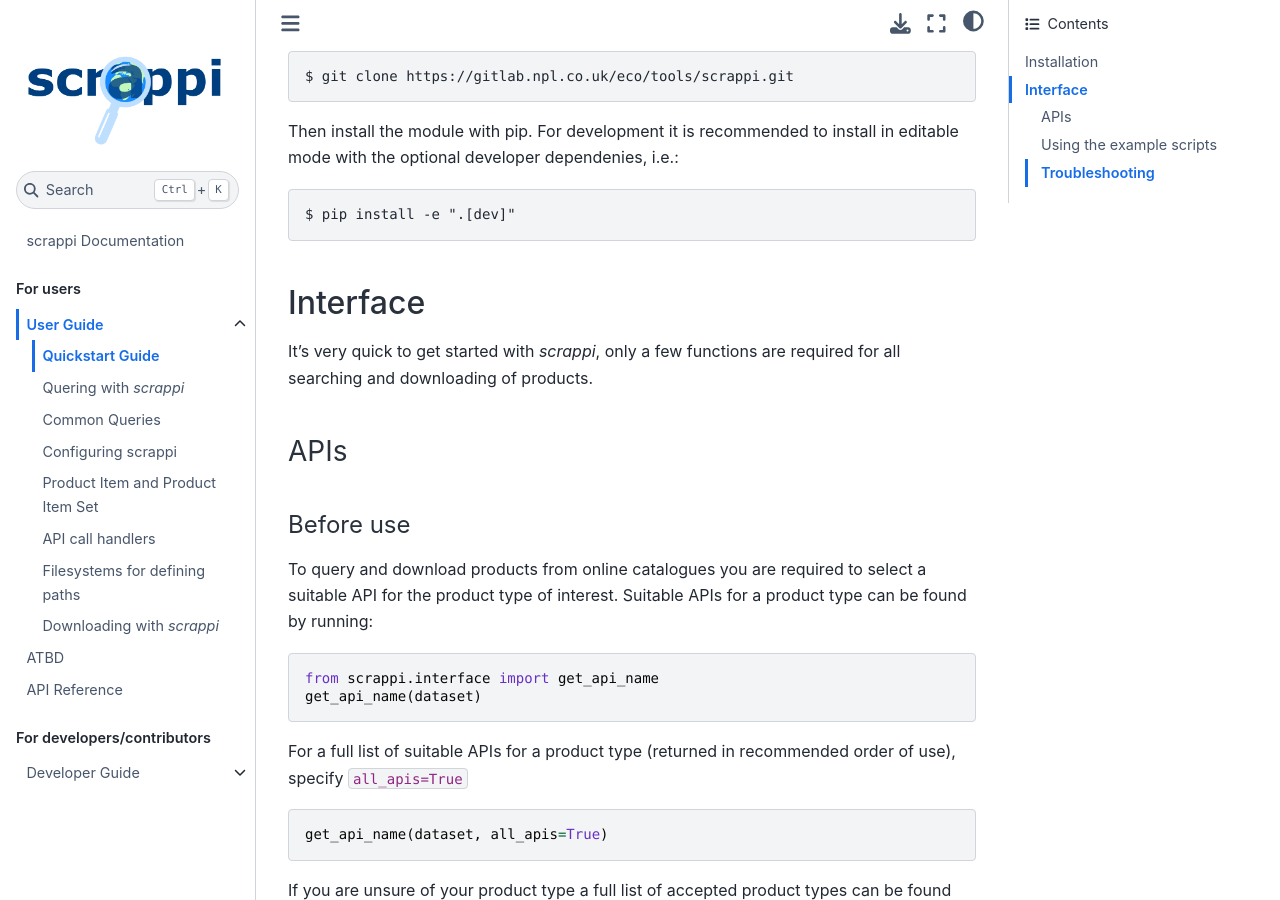
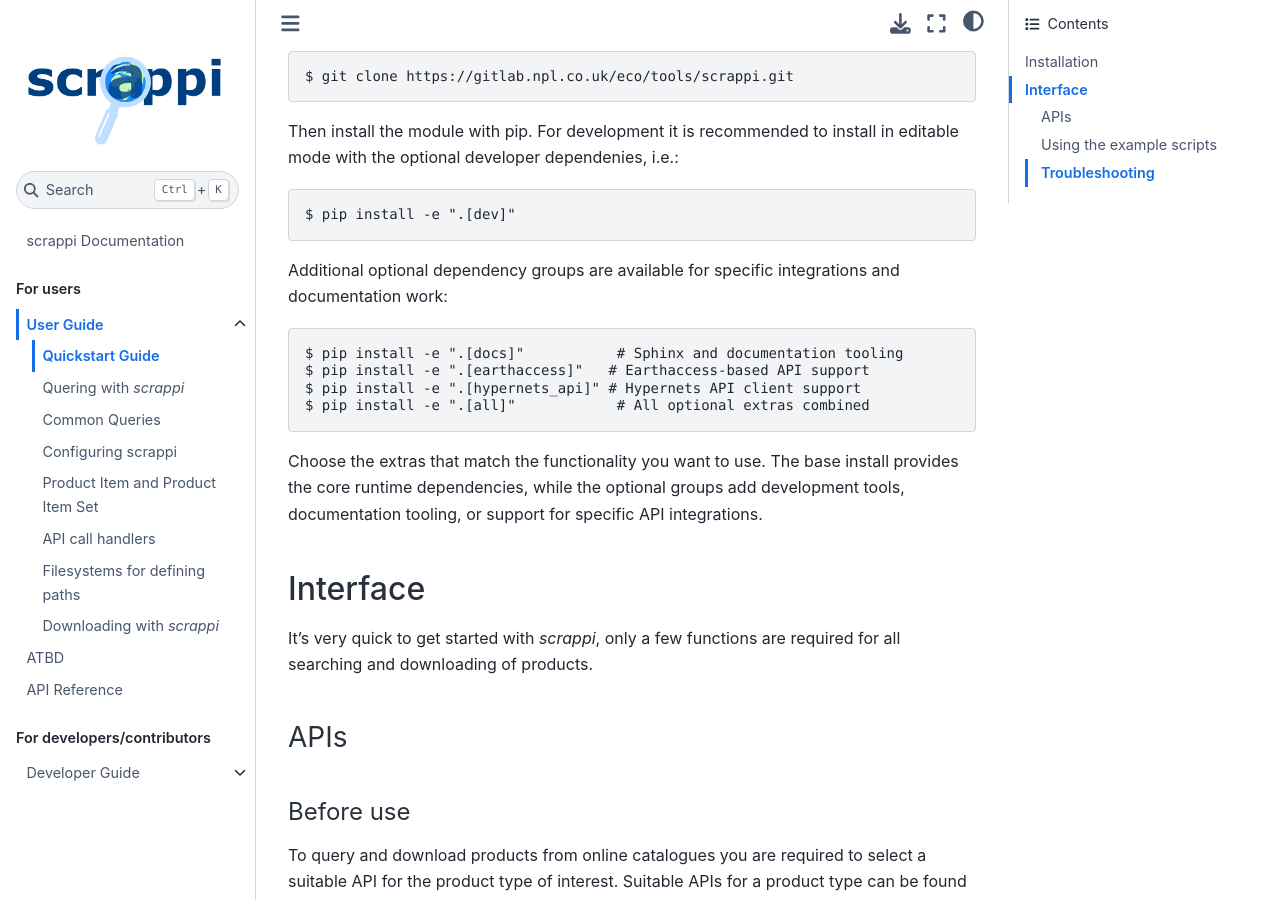
Before and after one commit to meteor-toolkit/scrappi, a Sphinx documentation site: the page built from docs/content/user/quickstart.rst, in a window 1280 px wide and 900 px high, scrolled down 1120 px. Built offline with Sphinx 7.4.7 and the Sphinx Book theme 1.1.4, drawn with Linux system fonts in a browser that asks for light colours; the version number could not be read and is left out.

Commit message:
add info about optional dependencies

```diff
--- a/docs/content/user/quickstart.rst
+++ b/docs/content/user/quickstart.rst
@@ -47,6 +47,15 @@ First clone the project repository from Gitlab::
 Then install the module with pip. For development it is recommended to install in editable mode with the optional developer dependenies, i.e.::
 
     $ pip install -e ".[dev]"
+
+Additional optional dependency groups are available for specific integrations and documentation work::
+
+    $ pip install -e ".[docs]"           # Sphinx and documentation tooling
+    $ pip install -e ".[earthaccess]"   # Earthaccess-based API support
+    $ pip install -e ".[hypernets_api]" # Hypernets API client support
+    $ pip install -e ".[all]"            # All optional extras combined
+
+Choose the extras that match the functionality you want to use. The base install provides the core runtime dependencies, while the optional groups add development tools, documentation tooling, or support for specific API integrations.
 
 Interface
 +++++++++
```
Also changed, not shown: README.md (+7 -2 lines).
